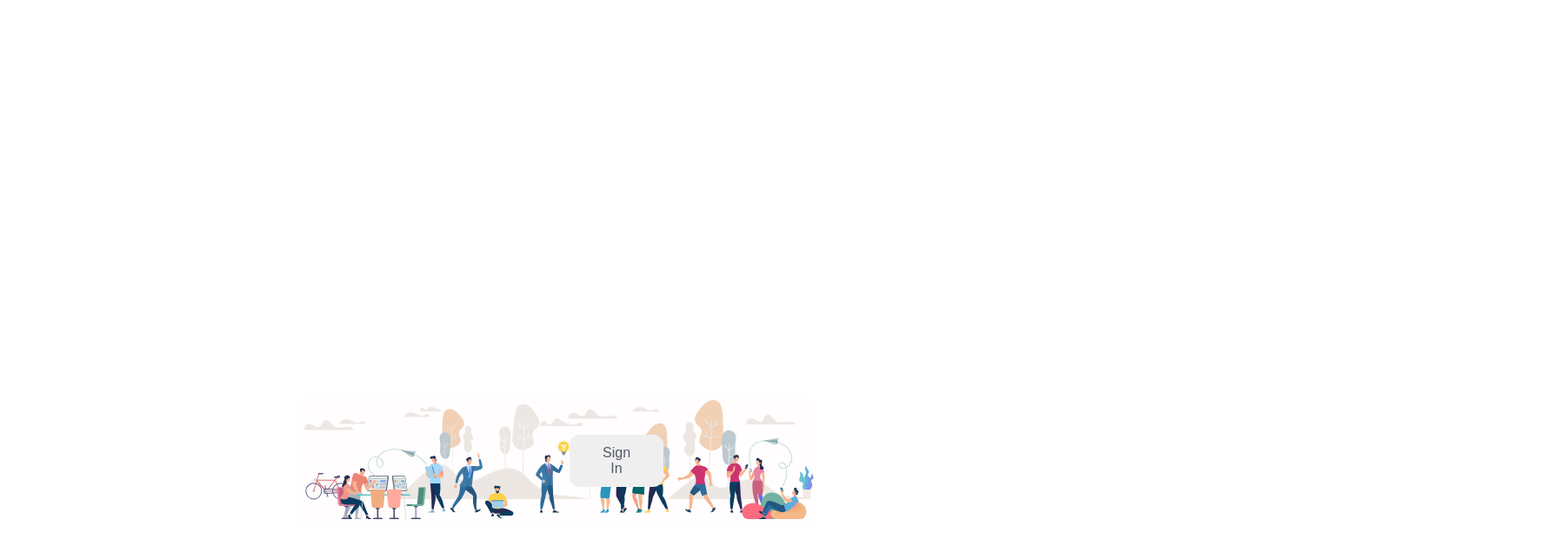
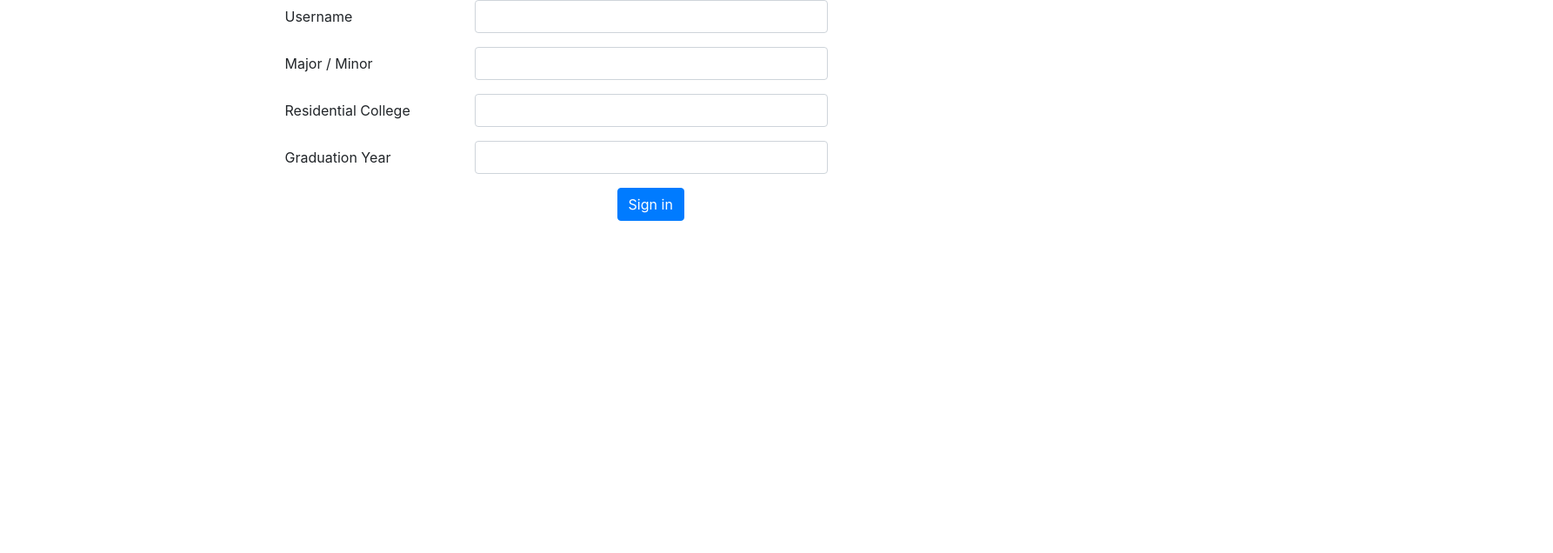
Before and after one commit to rice-apps/rice-discuss-frontend, a React (Create React App) app: page / in a window 1280 px wide. Shown: the top 636 px of the page at 87% size, 1786 px wide, since content can reach past the window. Built offline with nearby package versions, Linux system fonts and the light colour scheme.

Commit message:
linked App.js to landing page / sign up page js files

```diff
--- a/src/App.js
+++ b/src/App.js
@@ -1,11 +1,14 @@
 import React from 'react';
 import './App.css';
 import './components/button.css';
-import landingPage from './components/assets/login.svg';
+import 'bootstrap/dist/css/bootstrap.min.css';
+import LandingPage from './landingPage.js';
+import SignUp from "./signUp.js"
+
 function App() {
   return (
-    <div style = {{backgroundImage: `url(${landingPage})`,backgroundSize: `contain`, height: `100%`, backgroundPosition:`center`, backgroundRepeat: `no-repeat`}}>
-    	<button class="button">Sign In</button>
+    <div>
+    	<SignUp/>
     </div>
   );
 }
```
